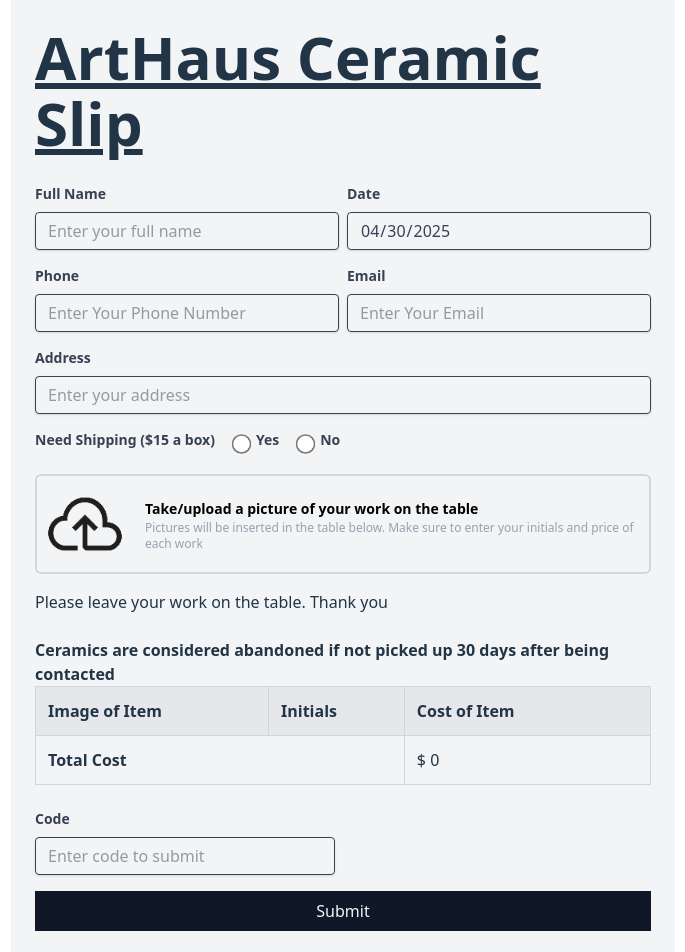
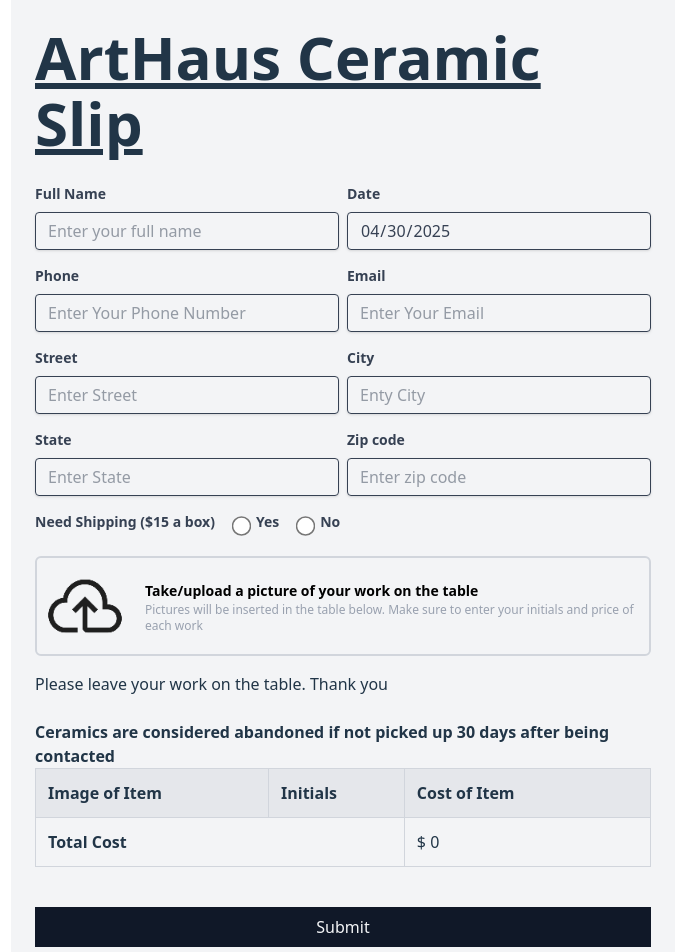
Before and after one commit to Codec-dy/ceramic_slip, a React (Vite) app: page /#/ in a window 1280 px wide. Shown: the top 952 px of the page, without its empty margins (297-982 px from the left). Built offline with nearby package versions, Linux system fonts and the light colour scheme.

Commit message:
added street,city,state,zipcode to form

```diff
--- a/src/context/CeramicContext.jsx
+++ b/src/context/CeramicContext.jsx
@@ -8,11 +8,12 @@ export const Context = createContext()
 const CeramicContext = (props) => {
     const [uploadedFiles, setUploadedFiles] = useState([])
     const [shippingCost, setShippingCost] = useState('$15')
-    const [user, setUser] = useState({name:'', email:'', phone:'', address:'', date:'', shipping:'', totalCost:0});
+    const [user, setUser] = useState({name:'', email:'', phone:'', state:'', street:'',city:'',"zipCode":'', date:'', shipping:'', totalCost:0});
     const [refresh, setRefresh] = useState('');
     const [Cost, setCost] = useState(0);
      const [slips, setSlips] = React.useState([])
-    const api = 'https://ceramicslip-backend.onrender.com/';
+    // const api = 'https://ceramicslip-backend.onrender.com/';
+    const api = 'http://localhost:5000/';
     const [adminAttachments, setAdminAttachments] = useState([])
     const value = {shippingCost, setShippingCost,uploadedFiles, setUploadedFiles, user, setUser, refresh, setRefresh, api, Cost, setCost,slips,setSlips,adminAttachments,setAdminAttachments}
   return (
--- a/src/pages/Form.jsx
+++ b/src/pages/Form.jsx
@@ -62,12 +62,12 @@ const Form = () => {
         <form>
         {loading &&
 
-             <div className="loader ">
-            <p>Making sure</p></div>
+             <div className="loader "></div>
             }
         {!loading && ( <> <TwoFields Label1="Full Name" Label2="Date" type1="text" type2="date" placeholder1="Enter your full name" name1="name" name2="date" placeholder2="Enter Date"/>
             <TwoFields Label2="Email" Label1="Phone" type2="email" type1="Enter phone number" placeholder2="Enter Your Email" name1="phone" name2="email" placeholder1="Enter Your Phone Number"/>
-            <TwoFields Label1="Address" type1="text" name1="address"  placeholder1="Enter your address" />
+            <TwoFields Label1="Street" type1="text" name1="street"  placeholder1="Enter Street" Label2={"City"} name2={"city"} placeholder2={"Enty City"}/>
+            <TwoFields Label1="State" type1="text" name1="state"  placeholder1="Enter State" Label2="Zip code" type2="text" name2="zipCode" placeholder2="Enter zip code" />
             <div className="mb-4 w-full flex gap-5 flex-row items-center content-center">
                 <label className="block text-gray-700 text-sm font-bold mb-2">
                     Need Shipping ({shippingCost} a box)
@@ -97,8 +97,7 @@ const Form = () => {
             <h3 className='font-bold givColor'>Ceramics are considered abandoned if not picked up 30 days after being contacted</h3>
 
             <Table onDelete={handleDelete}/>
-            <div className=' mt-6 max-w-[300px]'><TwoFields Label1="Code" type1="text" name1="Code"  placeholder1="Enter code to submit" /></div>
-            <div className='w-full'><Button text="Submit" perform={handleSubmit}/></div>
+            <div className='w-full mt-10'><Button text="Submit" perform={handleSubmit}/></div>
         </>
         )}
         </form>
--- a/src/pages/admin/AdminFormPreview.jsx
+++ b/src/pages/admin/AdminFormPreview.jsx
@@ -41,7 +41,11 @@ const AdminFormPreview = () => {
             <div className='w-full'>
                 <TwoFields Label1="Full Name" Label2="Date" type1="text" type2="date" placeholder1="Enter your full name" name1="name" name2="date" placeholder2="Enter Date" value1={form.name} value2={form.date}/>
                 <TwoFields Label2="Email" Label1="Phone" type2="email" type1="Enter phone number" placeholder2="Enter Your Email" name1="phone" name2="email" placeholder1="Enter Your Phone Number"  value1={form.phone} value2={form.email}/>
-                <TwoFields Label1="Address" type1="text" name1="address"  placeholder1="Enter your address"  value1={form.address} />
+                {form.address&&<TwoFields Label1="Address" type1="text" name1="address"  placeholder1="Enter your address"  value1={form.address} />}
+                {form.street && <>
+                    <TwoFields Label1="Street" type1="text" name1="street"  placeholder1="Enter Street" Label2={"City"} name2={"city"} placeholder2={"Enty City"} value1={form.street} value2={form.city}/>
+                    <TwoFields Label1="State" type1="text" name1="state"  placeholder1="Enter State" Label2="Zip code" type2="text" name2="zipCode" placeholder2="Enter zip code" value1={form.state} value2={form.zipCode} />
+                </>}
                  <div className="mb-4 w-full flex gap-5 flex-row items-center content-center">
                     <label className="block text-gray-700 text-sm font-bold mb-2">
                         Need Shipping
```
